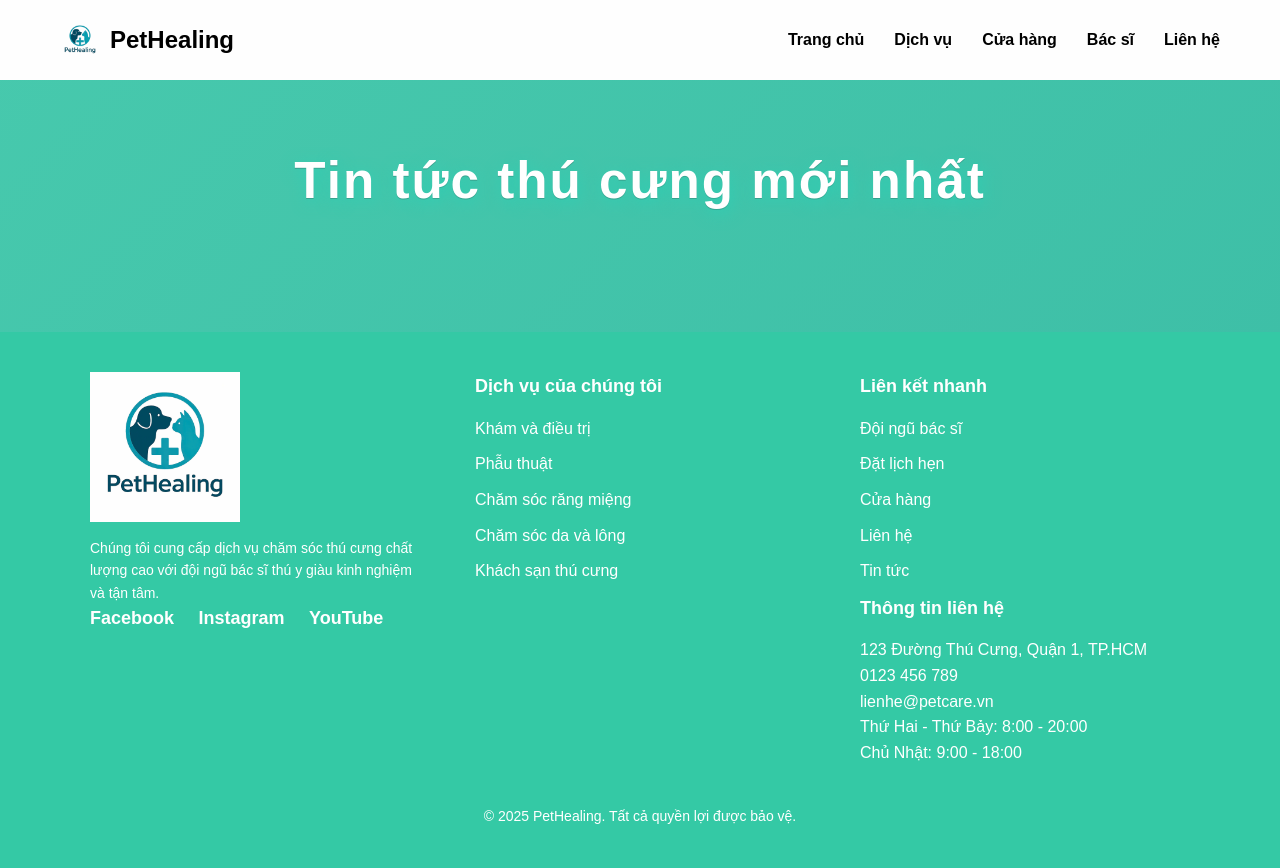
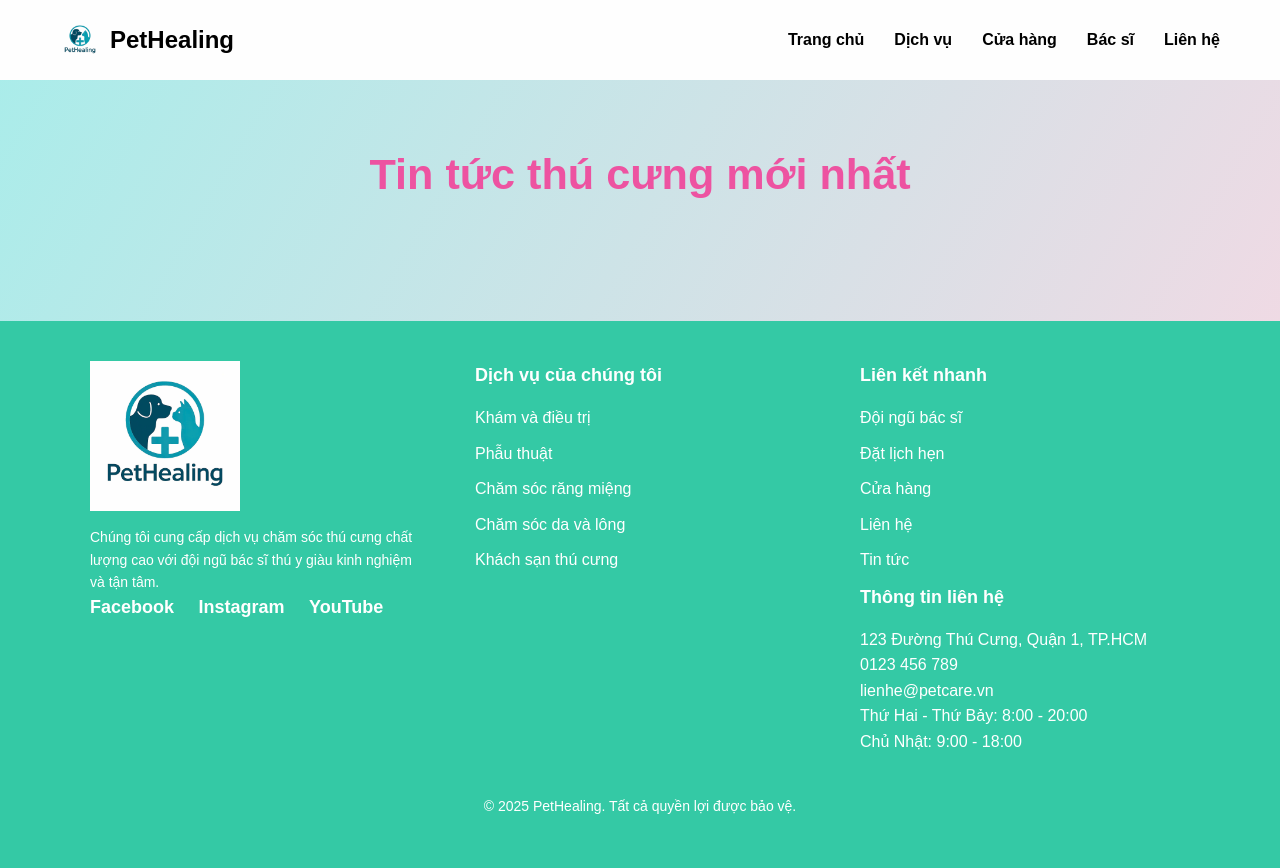
Before and after one commit to tuyenhk05/PetHealing, a PHP site: page /news.php in a window 1280 px wide. After the commit the page ends 814 px from the top, so only its background shows below. Run offline with PHP 8.4, Linux system fonts and the light colour scheme; data that the repository does not hold is empty.

Commit message:
Update news.css

```diff
--- a/assets/css/news.css
+++ b/assets/css/news.css
@@ -1,18 +1,14 @@
 body {
-    background: linear-gradient(135deg, #47c9ad 0%, #3bbca5 100%);
-    font-family: 'Poppins', Arial, sans-serif;
-    margin: 0;
+    background: linear-gradient(120deg, #a8edea 0%, #fed6e3 100%);
 }
 .news-section-title {
-    color: #fff;
-    text-shadow: 2px 4px 16px #2dcfb5, 0 1px 0 #3335;
-    font-size: 3.2rem;
+    text-align: center;
+    margin-top: 60px;
+    margin-bottom: 32px;
+    color: #ed53a1;
+    font-size: 2.7rem;
     font-weight: 700;
-    text-align: center;
-    margin: 60px 0 30px 0;
-    letter-spacing: 2px;
 }
-
 
 .news-list {
     display: flex;
@@ -44,7 +40,7 @@ body {
 }
 
 .news-thumb {
-    width: 160px;
+    width: 160px;  /* HÌNH ẢNH TO */
     height: 160px;
     object-fit: cover;
     border-radius: 18px;
```
